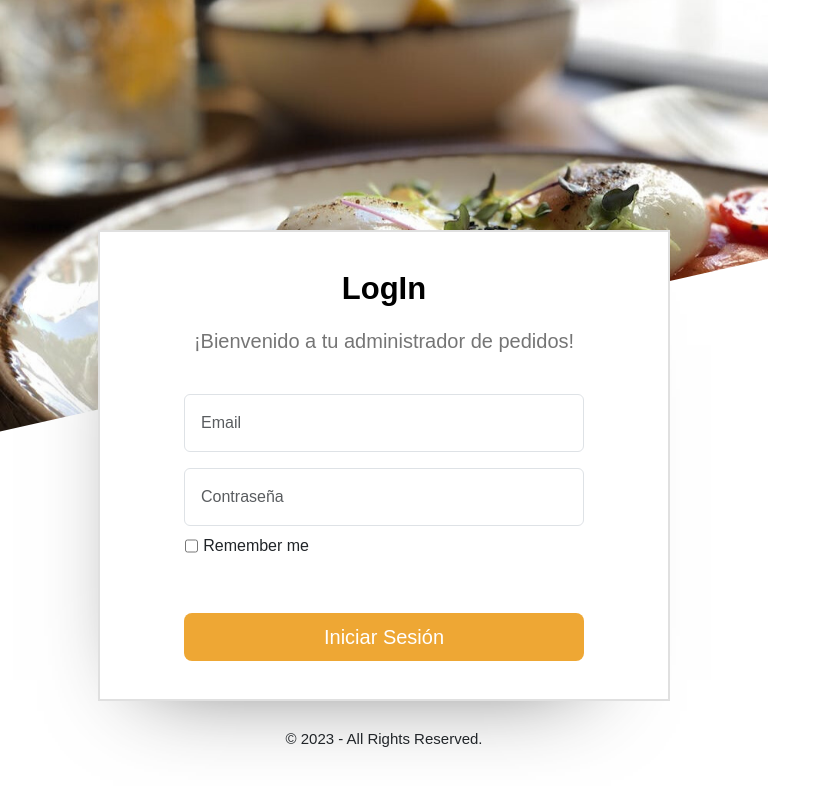
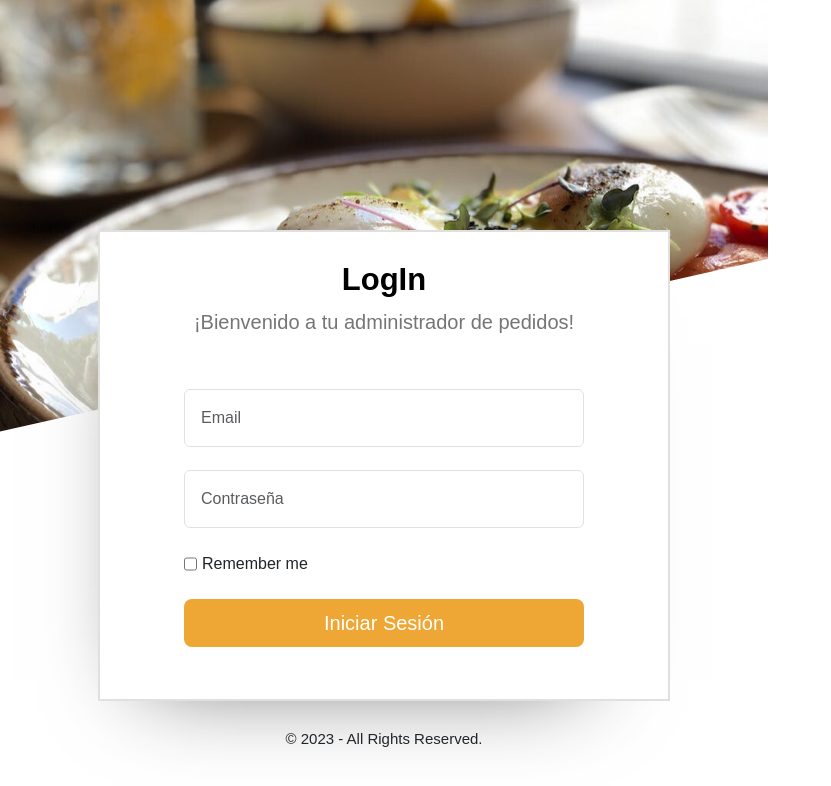
Before and after one commit to Esthefaniagv/BQA-Client, a React (Vite) app: page / in a window 1280 px wide. Shown: the top 786 px of the page, without its empty margins (0-831 px from the left). Built offline with nearby package versions, Linux system fonts and the light colour scheme; a web font is replaced by a local one.

Commit message:
modificacion de componentes input y button, prueba de API

```diff
--- a/src/App.css
+++ b/src/App.css
@@ -101,7 +101,13 @@
 
 #inputGroup{
   width: 70%;
-  margin-top: -30px;
+}
+
+.inputForm{
+  height: 304px;
+  display: flex;
+  flex-direction: column;
+  justify-content: space-evenly;
 }
 
 #buttonLogin{
--- a/src/components/ButtonLogin.tsx
+++ b/src/components/ButtonLogin.tsx
@@ -1,18 +1,11 @@
 import { Fragment } from 'react';
 
 export const ButtonLogin = () => {
+
+
   return (
     <Fragment>
-<div className="input-group mb-3 ml-5" id="inputGroup">
 
-      <input type="checkbox" aria-label="Checkbox for following text input"/>
-
-  <p className='rememberCheck'>Remember me</p>
-</div>
-
-<div>
-<button className="btn btn-lg" type="submit" value="Submit" id='buttonLogin'>Iniciar Sesión</button>
-</div>
 
     </Fragment>
   )
--- a/src/components/LoginFondo.tsx
+++ b/src/components/LoginFondo.tsx
@@ -1,20 +1,20 @@
 import { Fragment } from 'react';
 import backgroundImage from '/img/backgroundLogin1.jpg';
 import { LoginInput } from './LoginInput';
-import { ButtonLogin } from './ButtonLogin';
+//import { ButtonLogin } from './ButtonLogin';
 export const LoginFondo = () => {
 
   return (
     <Fragment>
       <div className='imageLogin'>
-   <img className='imageBackgroundLogin' src={backgroundImage} alt="Imagen login"/>
+        <img className='imageBackgroundLogin' src={backgroundImage} alt="Imagen login" />
       </div>
 
       <div className='moduleLogin'>
         <h2 className='title'>LogIn</h2>
         <p className='paragraphModule'>¡Bienvenido a tu administrador de pedidos!</p>
-    <LoginInput/>
-    <ButtonLogin/>
+        <LoginInput />
+        {/* <ButtonLogin /> */}
       </div>
 
     </Fragment>
--- a/src/components/LoginInput.tsx
+++ b/src/components/LoginInput.tsx
@@ -1,17 +1,45 @@
-import { Fragment } from 'react';
+import { Fragment, useState } from 'react';
 
 export const LoginInput = () => {
+  const [message, setMessage] = useState('');
+
+  const handleChange = event => {
+    setMessage(event.target.value);
+
+    console.log('value is:', event.target.value);
+  };
+
+  const logMovies = async () => {
+    const options = {
+      method: "POST"
+    };
+    const response = await fetch("http://localhost:8080/login", options);
+    const movies = await response.json();
+    console.log(movies);
+  }
+
   return (
     <Fragment>
-      <div className='form-group'>
-        <div className='col-xs-1 mb-3'>
-          <input className='form-control p-3 m-0' id="formInputUser" placeholder='Email' type='text' />
+      <form className='form-group inputForm'>
+        <div className='col-xs-1'>
+          <input className='form-control p-3 m-0' id="formInputUser" placeholder='Email' type='text' value={message} onChange={handleChange} />
         </div>
 
         <div className='col-xs-1'>
           <input className='form-control p-3 m-0' id="formInputPassword" placeholder='Contraseña' type='password' />
         </div>
-      </div>
+
+        <div className="input-group ml-5" id="inputGroup">
+
+          <input type="checkbox" aria-label="Checkbox for following text input" />
+
+          <p className='rememberCheck'>Remember me</p>
+        </div>
+
+        <div>
+          <button className="btn btn-lg" type="submit" value="Submit" id='buttonLogin'>Iniciar Sesión</button>
+        </div>
+      </form>
     </Fragment>
   );
 };
```
Lines whose indentation alone changed are shown as unchanged.
